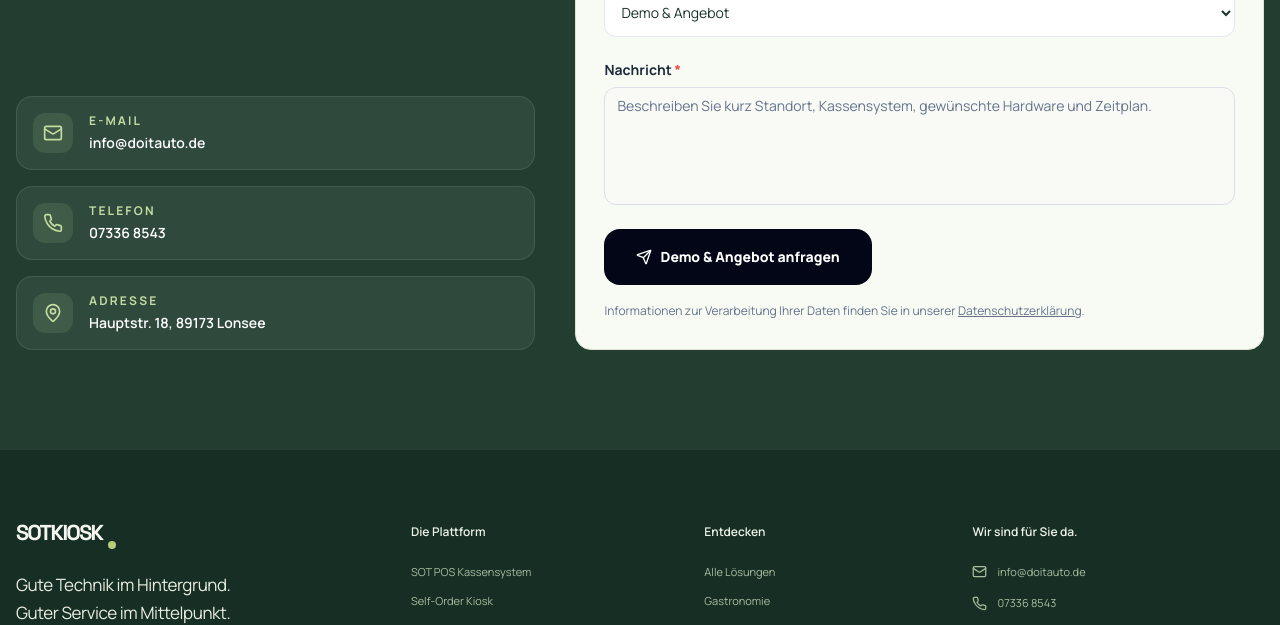
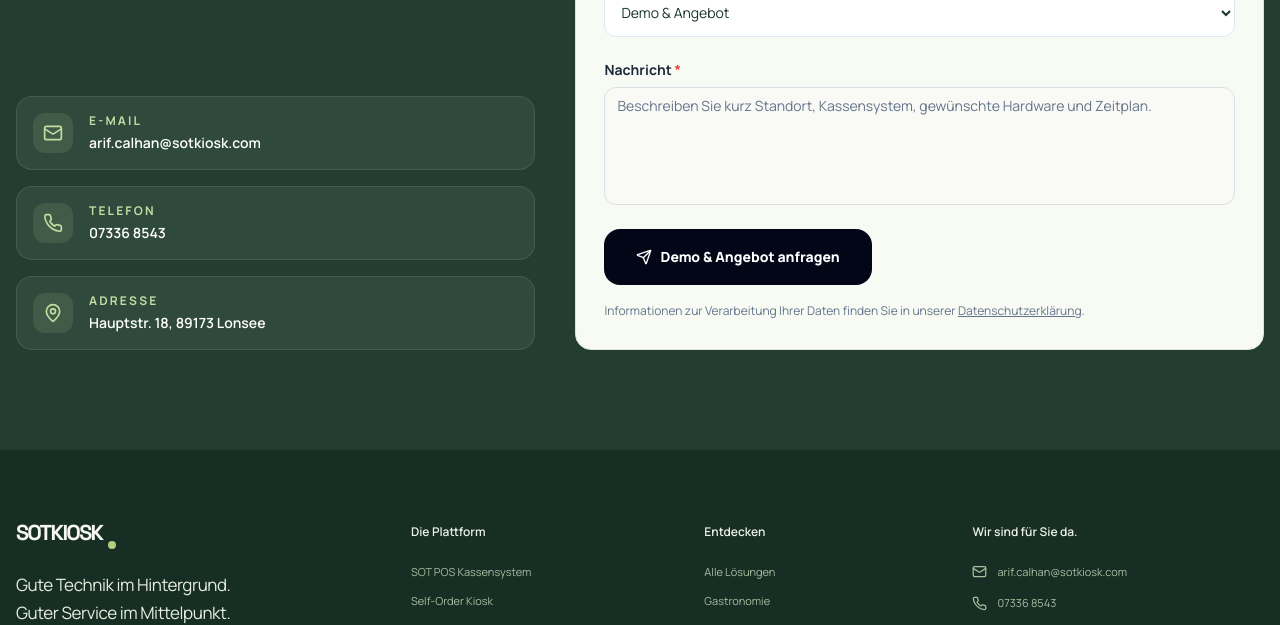
Before and after one commit to doitauto/sotkiosk.com, a Next.js app: page / in a window 1280 px wide. Shown: the part 7060-7685 px from the top of the page. Built offline with nearby package versions, Linux system fonts and the light colour scheme; no server answers.

Commit message:
Use SOTKIOSK contact address across site

```diff
--- a/app/components/Contact.tsx
+++ b/app/components/Contact.tsx
@@ -10,7 +10,7 @@ import { Textarea } from "@/components/ui/textarea"
 import { Label } from "@/components/ui/label"
 
 const WEB3FORMS_KEY = process.env.NEXT_PUBLIC_WEB3FORMS_KEY
-const RECIPIENT_EMAIL = "info@doitauto.de"
+const RECIPIENT_EMAIL = "arif.calhan@sotkiosk.com"
 
 type ContactFormData = {
   name: string
@@ -80,7 +80,7 @@ export default function Contact() {
         setFormData(initialFormData)
       } catch {
         toast.error("Versand fehlgeschlagen", {
-          description: "Bitte schreiben Sie uns direkt an info@doitauto.de.",
+          description: "Bitte schreiben Sie uns direkt an arif.calhan@sotkiosk.com.",
         })
       } finally {
         setSubmitting(false)
@@ -104,7 +104,7 @@ export default function Contact() {
     window.location.href = `mailto:${RECIPIENT_EMAIL}?subject=${subject}&body=${body}`
     toast.info("E-Mail-Programm wird geöffnet", {
       description:
-        "Falls sich nichts öffnet, schreiben Sie uns an info@doitauto.de.",
+        "Falls sich nichts öffnet, schreiben Sie uns an arif.calhan@sotkiosk.com.",
     })
     setSubmitting(false)
   }
@@ -132,8 +132,8 @@ export default function Contact() {
                 <ContactItem
                   icon={Mail}
                   title="E-Mail"
-                  value="info@doitauto.de"
-                  href="mailto:info@doitauto.de"
+                  value="arif.calhan@sotkiosk.com"
+                  href="mailto:arif.calhan@sotkiosk.com"
                 />
                 <ContactItem
                   icon={Phone}
--- a/app/components/Footer.tsx
+++ b/app/components/Footer.tsx
@@ -64,9 +64,9 @@ export default function Footer() {
           ))}
           <div className="footer-contact">
             <h2>Wir sind für Sie da.</h2>
-            <a href="mailto:info@doitauto.de">
+            <a href="mailto:arif.calhan@sotkiosk.com">
               <Mail size={15} />
-              info@doitauto.de
+              arif.calhan@sotkiosk.com
             </a>
             <a href="tel:+4973368543">
               <Phone size={15} />
--- a/app/cookies/page.tsx
+++ b/app/cookies/page.tsx
@@ -153,7 +153,7 @@ export default function CookiesPage() {
           <br />
           89173 Lonsee
           <br />
-          E-Mail: info@doitauto.de
+          E-Mail: arif.calhan@sotkiosk.com
           <br />
           Telefon: 07336 8543
         </p>
--- a/app/datenschutz/page.tsx
+++ b/app/datenschutz/page.tsx
@@ -91,7 +91,7 @@ export default function DatenschutzPage() {
           <br />
           Telefon: 07336 8543
           <br />
-          E-Mail: info@doitauto.de
+          E-Mail: arif.calhan@sotkiosk.com
         </p>
         <h3>Speicherdauer</h3>
         <p>
--- a/app/impressum/page.tsx
+++ b/app/impressum/page.tsx
@@ -31,7 +31,7 @@ export default function ImpressumPage() {
           <br />
           <strong>Telefax:</strong> 07336 8544
           <br />
-          <strong>E-Mail:</strong> info@doitauto.de
+          <strong>E-Mail:</strong> arif.calhan@sotkiosk.com
           <br />
           <strong>Website:</strong> www.doitauto.de
         </p>
--- a/app/layout.tsx
+++ b/app/layout.tsx
@@ -84,7 +84,7 @@ const jsonLd = {
         url: `${SITE_URL}/icon.svg`,
       },
       image: `${SITE_URL}/og.png`,
-      email: "info@doitauto.de",
+      email: "arif.calhan@sotkiosk.com",
       telephone: "+49 7336 8543",
       address: {
         "@type": "PostalAddress",
@@ -97,7 +97,7 @@ const jsonLd = {
         "@type": "ContactPoint",
         contactType: "sales",
         telephone: "+49 7336 8543",
-        email: "info@doitauto.de",
+        email: "arif.calhan@sotkiosk.com",
         availableLanguage: ["de", "en", "tr"],
       },
     },
--- a/app/widerruf/page.tsx
+++ b/app/widerruf/page.tsx
@@ -24,7 +24,7 @@ export default function WiderrufPage() {
         <p>
           Um Ihr Widerrufsrecht auszuüben, müssen Sie uns (<strong>SOTKIOSK</strong>,
           Hauptstr. 18, 89173 Lonsee, Deutschland, Telefon: 07336 8543, E-Mail:
-          info@doitauto.de) mittels einer eindeutigen Erklärung (z. B. ein mit
+          arif.calhan@sotkiosk.com) mittels einer eindeutigen Erklärung (z. B. ein mit
           der Post versandter Brief oder E-Mail) über Ihren Entschluss, diesen
           Vertrag zu widerrufen, informieren.
         </p>
@@ -122,7 +122,7 @@ export default function WiderrufPage() {
             <br />
             Deutschland
             <br />
-            E-Mail: info@doitauto.de
+            E-Mail: arif.calhan@sotkiosk.com
           </p>
           <p className="mt-4">
             Hiermit widerrufe(n) ich/wir (*) den von mir/uns (*) abgeschlossenen
```
